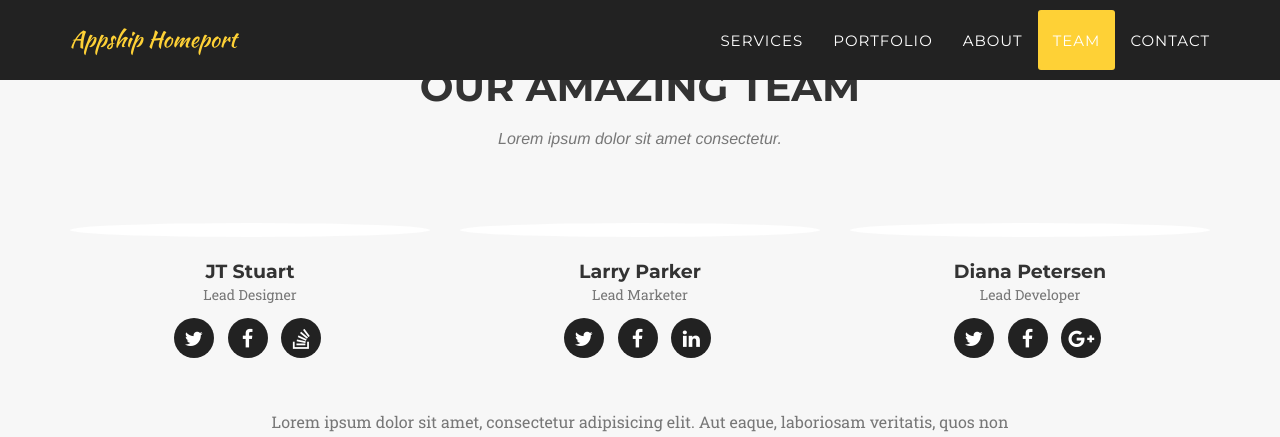
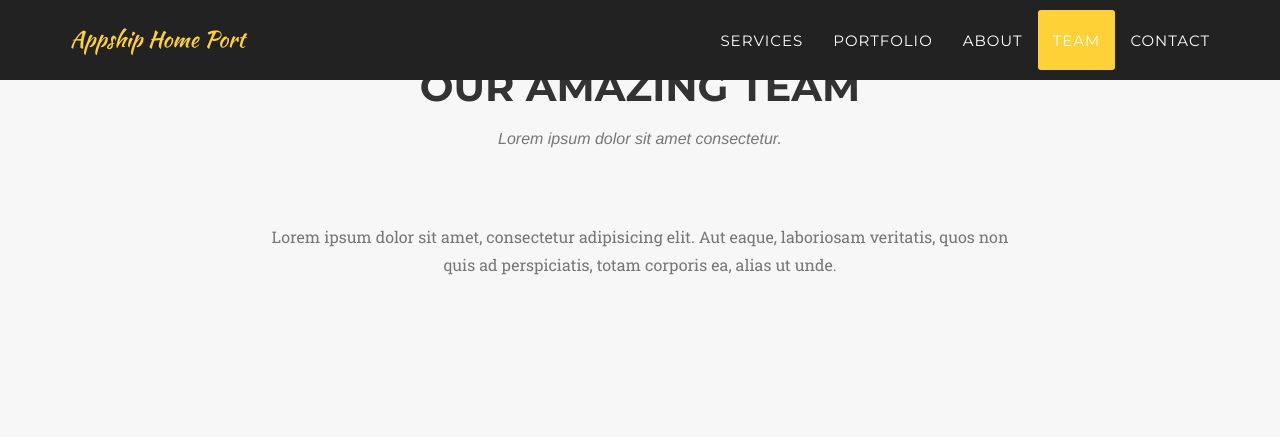
Before and after one commit to appship/port, a Jekyll site: the page built from _posts/2014-07-16-project-3.markdown, in a window 1280 px wide and 1400 px high, scrolled down 2728 px, cut to the strip 0-437 px from the top of the window. Built offline with Jekyll 4.4.1, drawn with Linux system fonts in a browser that asks for light colours; some web fonts are replaced; part of the change alters nothing that is shown; some of the changed text lies outside the part shown.

Commit message:
updated content

```diff
--- a/_config.yml
+++ b/_config.yml
@@ -1,7 +1,7 @@
 url: https://appship.github.io
 baseurl: /port
 # Site settings
-title: Appship Homeport
+title: Appship Home Port
 email: firstofficer@appship.com
 description: "This is the homepage of AppShip, Inc. We are a full design and development consultancy, or dev shop if you will. We believe in supporting the growth of under-represented technologists while creating beautifully designed and developed applications. Our teams are lead by experienced leads overseeing our classes of apprentices. We build apps, through our apprenticeship, then we ship em."
 
@@ -12,44 +12,44 @@ color:
   secondary-dark: 333
 
 # Team names, titles and social links
-people:
-- name: JT Stuart
-  pic: 1
-  position: Lead Designer
-  social:
-    - title: twitter
-      url: #
-    - title: facebook
-      url: #
-    - title: stack-overflow
-      url: #
+# people:
+# - name: JT Stuart
+#   pic: 1
+#   position: Lead Designer
+#   social:
+#     - title: twitter
+#       url: #
+#     - title: facebook
+#       url: #
+#     - title: stack-overflow
+#       url: #
 
-- name: Larry Parker
-  pic: 2
-  position: Lead Marketer
-  social:
-    - title: twitter
-      url: #
-    - title: facebook
-      url: #
-    - title: linkedin
-      url: #
+# - name: Larry Parker
+#   pic: 2
+#   position: Lead Marketer
+#   social:
+#     - title: twitter
+#       url: #
+#     - title: facebook
+#       url: #
+#     - title: linkedin
+#       url: #
 
-- name: Diana Petersen
-  pic: 3
-  position: Lead Developer
-  social:
-    - title: twitter
-      url: #
-    - title: facebook
-      url: #
-    - title: google-plus
-      url: #
+# - name: Diana Petersen
+#   pic: 3
+#   position: Lead Developer
+#   social:
+#     - title: twitter
+#       url: #
+#     - title: facebook
+#       url: #
+#     - title: google-plus
+#       url: #
 
 # Social networks usernames (many more available: google-plus, flickr, dribbble, pinterest, instagram, tumblr, linkedin, etc.)
 social:
   - title: twitter
-    url: http://twitter.com/jekyllrb
+    url: http://twitter.com/appshipcrew
   - title: facebook
     url:
   - title: stack-overflow
@@ -59,8 +59,8 @@ social:
 
 # Postal address (add as many lines as necessary)
 address:
-  - line: 3481 Melrose Place
-  - line: Beverly Hills, CA 90210
+  - line: 495 Fulton Street
+  - line: San Francisco, CA 94102
 
 # Build settings
 markdown: kramdown
```
